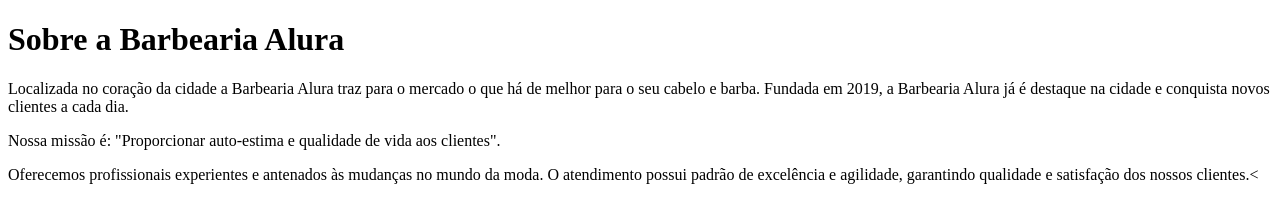
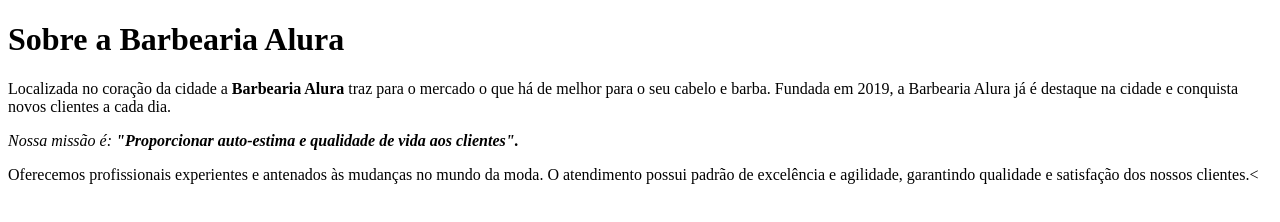
Before and after one commit to leandrolannister/html_barbearia, a plain HTML site: page index.html in a window 1280 px wide. Drawn offline with Linux system fonts and the light colour scheme.

Commit message:
Strong and em

```diff
--- a/index.html
+++ b/index.html
@@ -9,11 +9,11 @@
 <body>
    <h1>Sobre a Barbearia Alura</h1>
 
-   <p>Localizada no coração da cidade a Barbearia Alura traz para o mercado o que há de melhor
+   <p>Localizada no coração da cidade a <strong>Barbearia Alura</strong> traz para o mercado o que há de melhor
    para o seu cabelo e barba. Fundada em 2019, a Barbearia Alura já é destaque na cidade e conquista novos
    clientes a cada dia.</p>
 
-   <p>Nossa missão é: "Proporcionar auto-estima e qualidade de vida aos clientes".</p>
+   <p><em>Nossa missão é: <strong>"Proporcionar auto-estima e qualidade de vida aos clientes".</strong></em></p>
 
    <p>Oferecemos profissionais experientes e antenados às mudanças no mundo da moda.
    O atendimento possui padrão de excelência e agilidade, garantindo qualidade e satisfação dos nossos clientes.<
```
